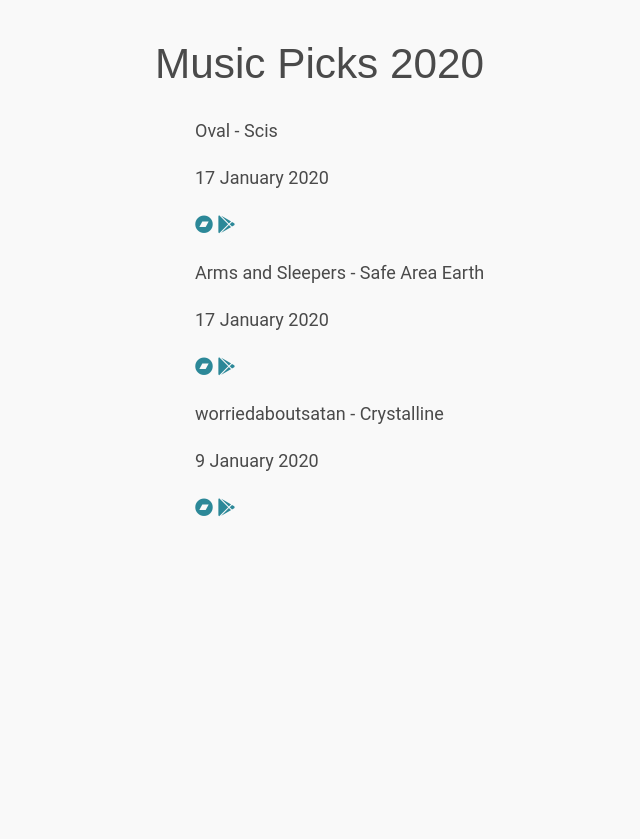
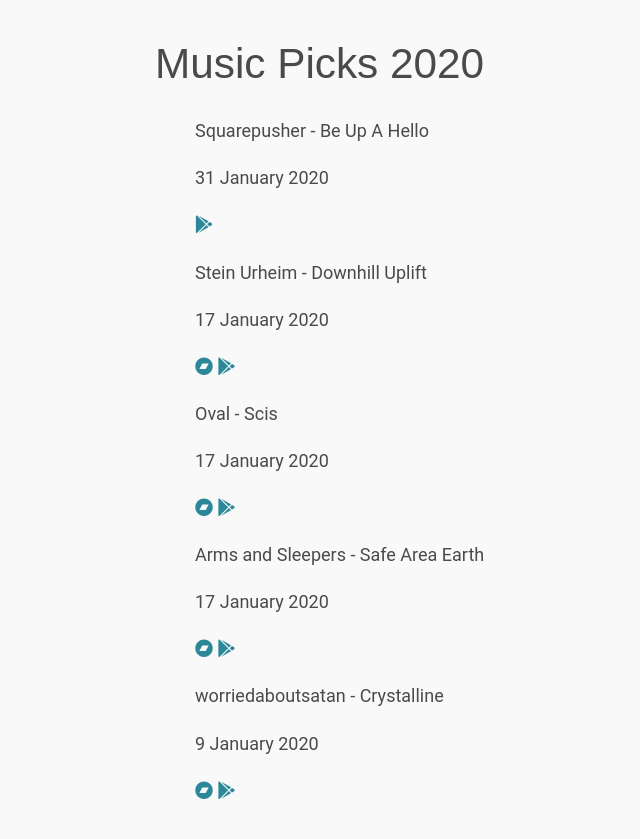
Before and after one commit to edclements/website, a Jekyll site: the page built from music-picks/2020.html, in a window 1280 px wide. Shown: the top 839 px of the page, without its empty margins (143-783 px from the left). Built offline with Jekyll 4.4.1, drawn with Linux system fonts in a browser that asks for light colours; nearby versions of some CDN libraries.

Commit message:
Add releases

```diff
--- a/_data/music-picks/2020.yml
+++ b/_data/music-picks/2020.yml
@@ -18,3 +18,15 @@
   google: https://play.google.com/music/listen?u=0#/album/B6wp7eam22aw63zr5nsts3fcq4a/Oval/Scis
   label: Thrill Jockey Records
   title: Scis
+
+- artist: Stein Urheim
+  bandcamp: https://steinurheim.bandcamp.com/album/downhill-uplift
+  date: 2020-01-17
+  google: https://play.google.com/music/listen?u=0#/album/Bgtlfyrxpy6cvu3k5w766bq72zm
+  title: Downhill Uplift
+
+- artist: Squarepusher
+  date: 2020-01-31
+  google: https://play.google.com/music/listen?u=0#/album/Bugjbhbykukhx7gzym4paa35x6y
+  label: Warp
+  title: Be Up A Hello
```
